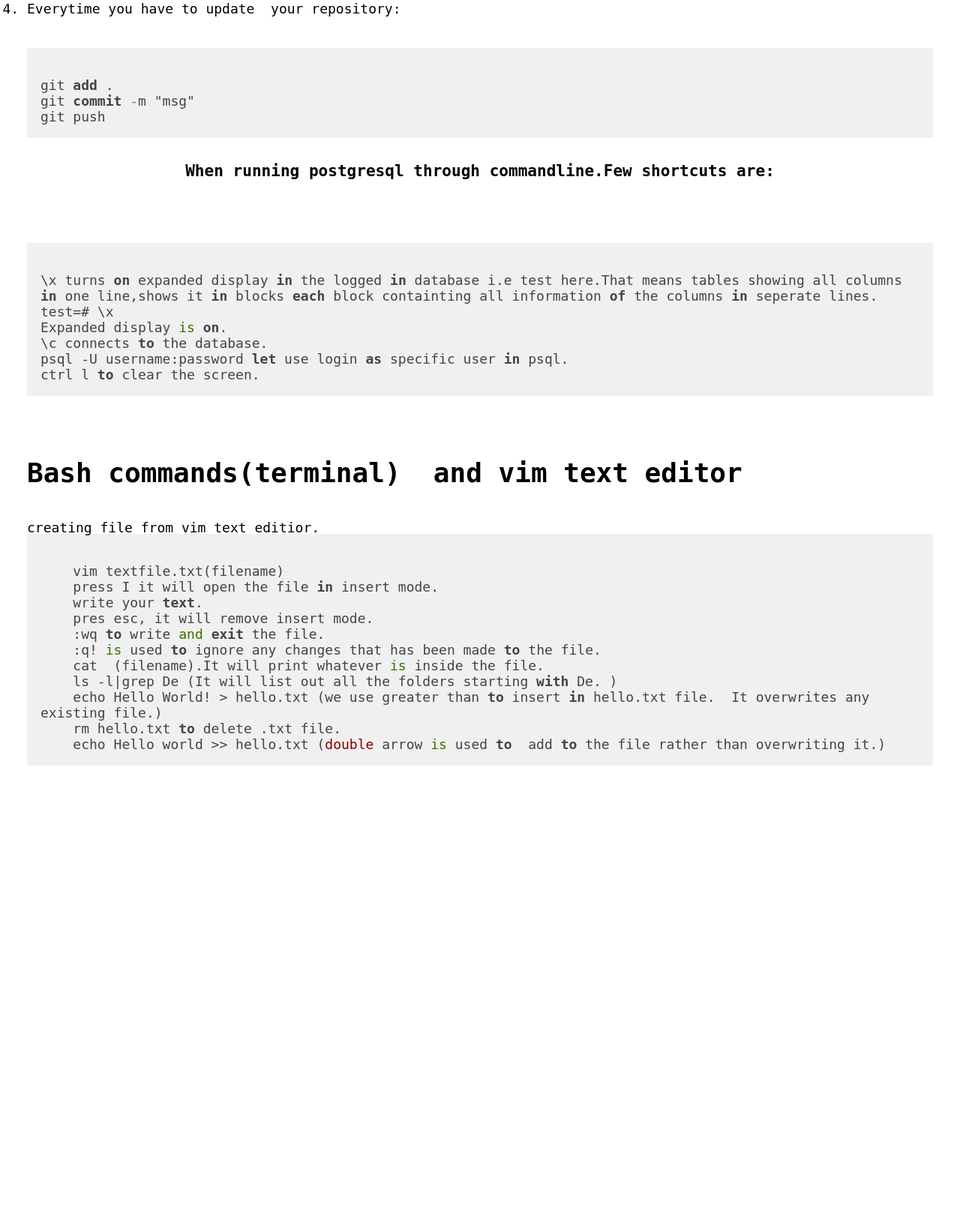
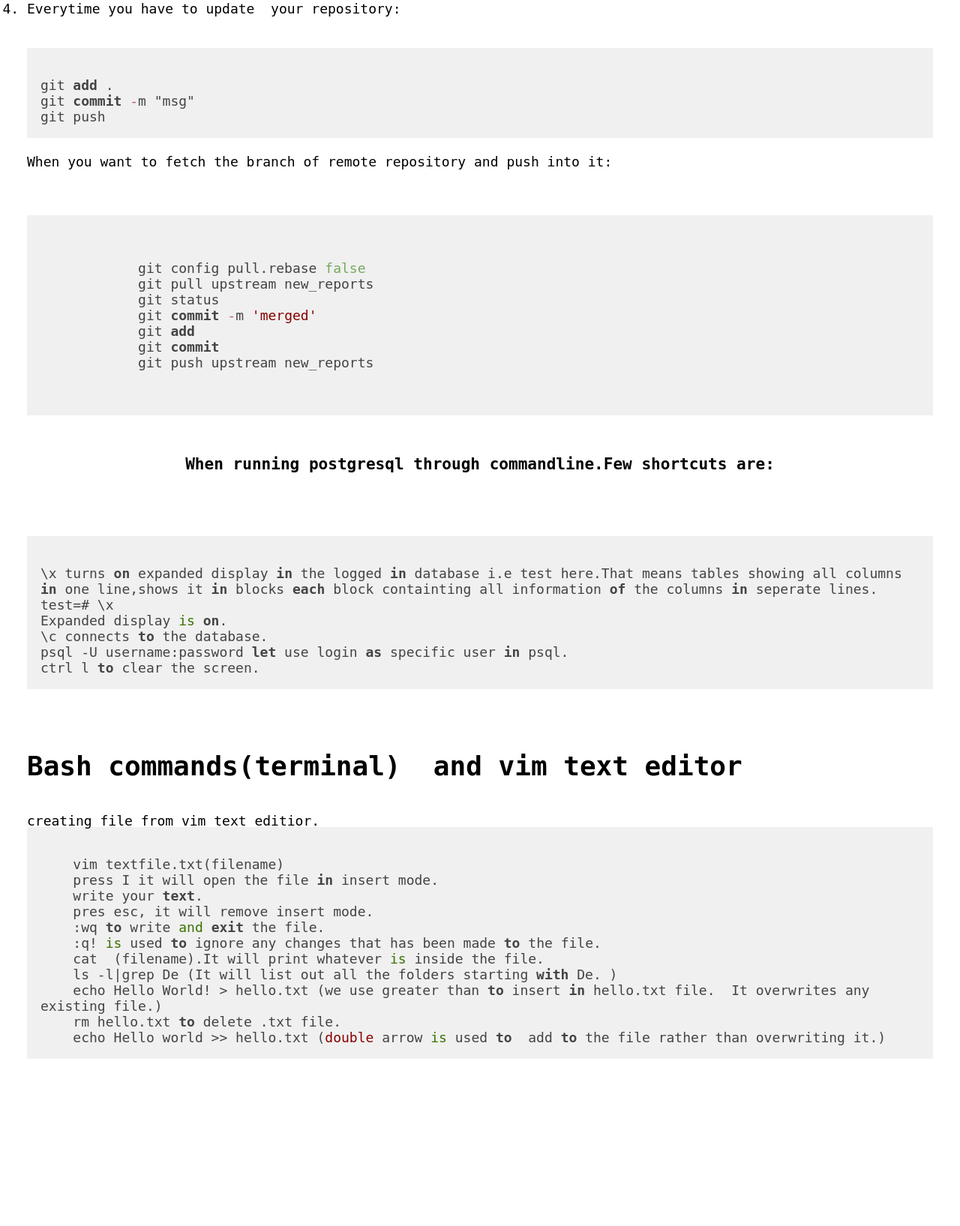
Before and after one commit to shahad-del/MYNOTES, a Flask app: page /commandline in a window 1280 px wide. Shown: the part 4414-6049 px from the top of the page at 75% size. Before the commit the page ends 5435 px from the top, so only its background shows below. Run offline with Flask 2, Linux system fonts and the light colour scheme.

Commit message:
git command to fetch branch of remote repository

```diff
--- a/templates/commandlineSyntax.html
+++ b/templates/commandlineSyntax.html
@@ -138,6 +138,20 @@
 git commit -m "msg"
 git push
 </code></pre>
+<p>When you want to fetch the branch of remote repository and push into it:</p>
+<pre>
+    <code>
+        <ol>
+            <li>git config pull.rebase false  </li>
+            <li>git pull upstream new_reports </li>
+            <li>git status</li>
+            <li>git commit -m 'merged' </li>
+            <li>git add</li>
+            <li>git commit </li>
+            <li>git push upstream new_reports </li>
+        </ol>
+    </code>
+</pre>
 <h3>When running postgresql through commandline.Few shortcuts are:</h3>
 <p class = "descText">
 <pre><code lang="SQL">
```
